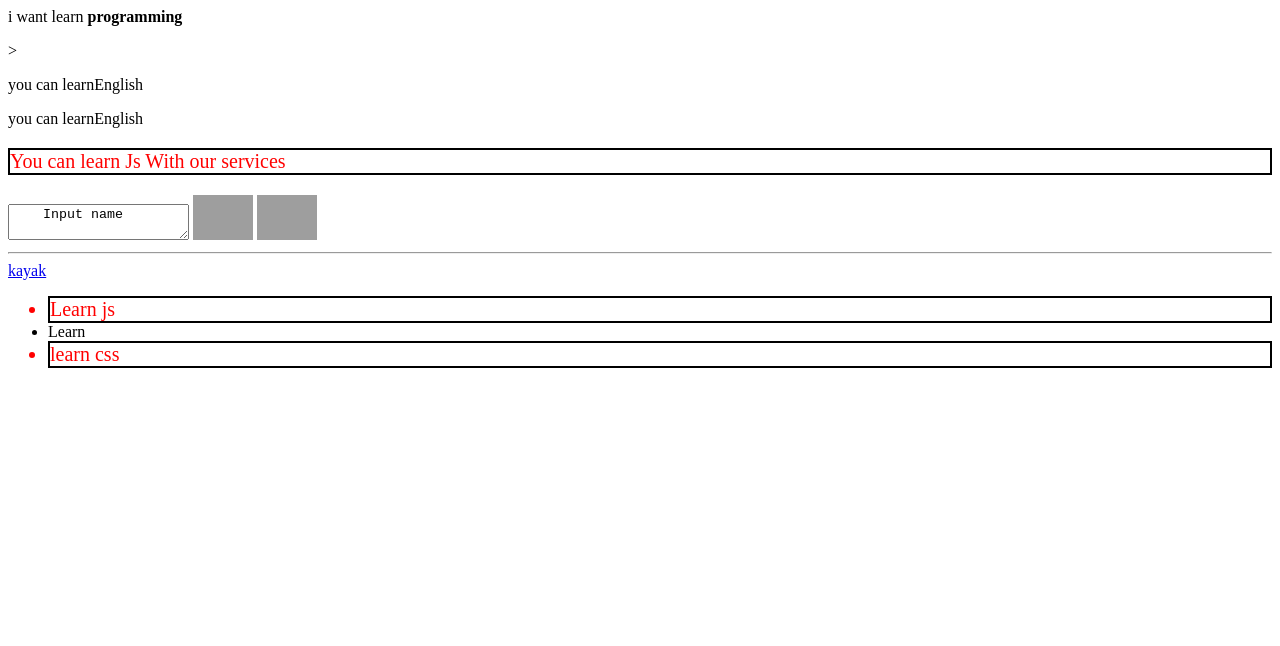
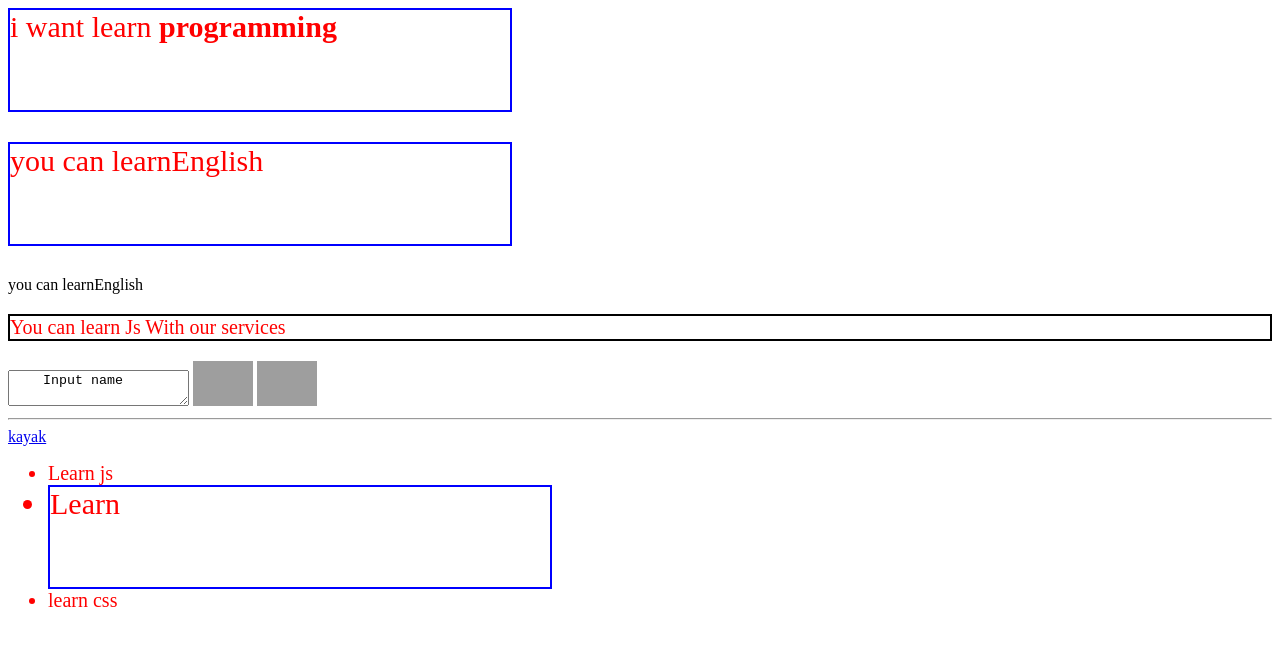
Before and after one commit to KonstantinKharkov/Learn, a plain HTML site: page index.html in a window 1280 px wide. Drawn offline with Linux system fonts and the light colour scheme; grey boxes are pictures that could not be loaded.

Commit message:
init commit

```diff
--- a/index.html
+++ b/index.html
@@ -1,7 +1,9 @@
+<link rel="stylesheet" href="style.css">
+
 <p class="red">
     i want learn <b>programming</b>
 </p>
->
+
 
 <p class="red">
     you can learnEnglish
@@ -30,7 +32,7 @@
 </a>
 
 <ul>
-    <li style="color: red; font-size: 20px; border: black 2px solid;">Learn js</li>
+    <li style="color: red; font-size: 20px;">Learn js</li>
     <li class="red">Learn</li>
-    <li style="color: red; font-size: 20px; border: black 2px solid;">learn css</li>
+    <li style="color: red; font-size: 20px;">learn css</li>
 </ul>
--- a/style.css
+++ b/style.css
@@ -1,5 +1,7 @@
 .red{
     color: red;
     font-size: 30px;
-    border: blue 2px dashed;
+    border: blue 2px solid;
+    width: 500px;
+    height: 100px;
 }
```
